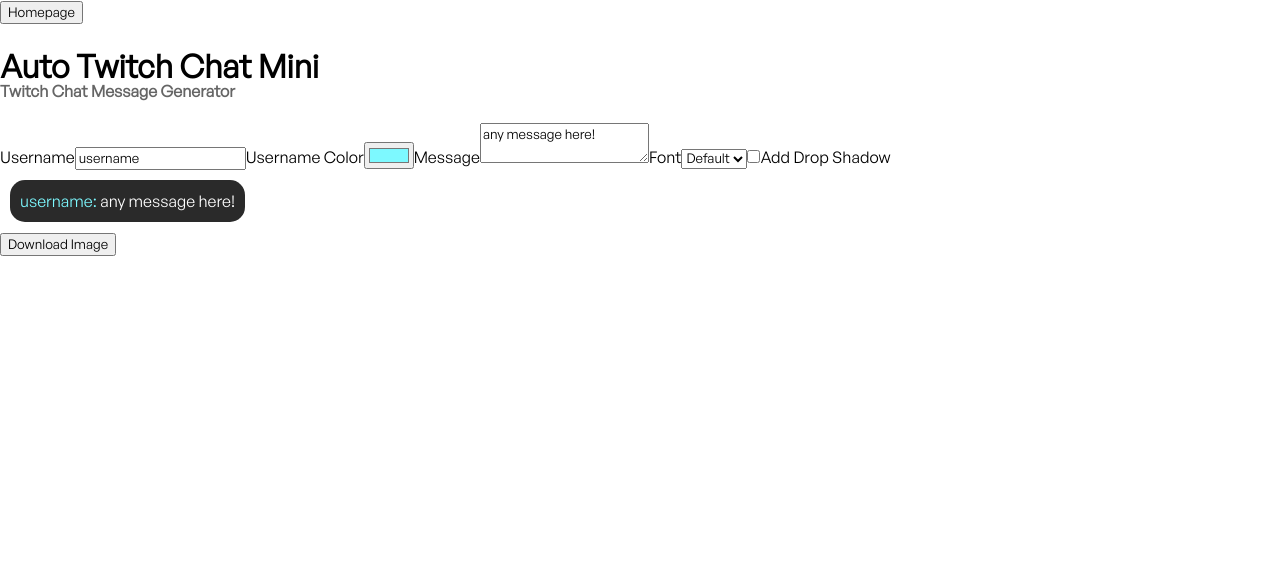
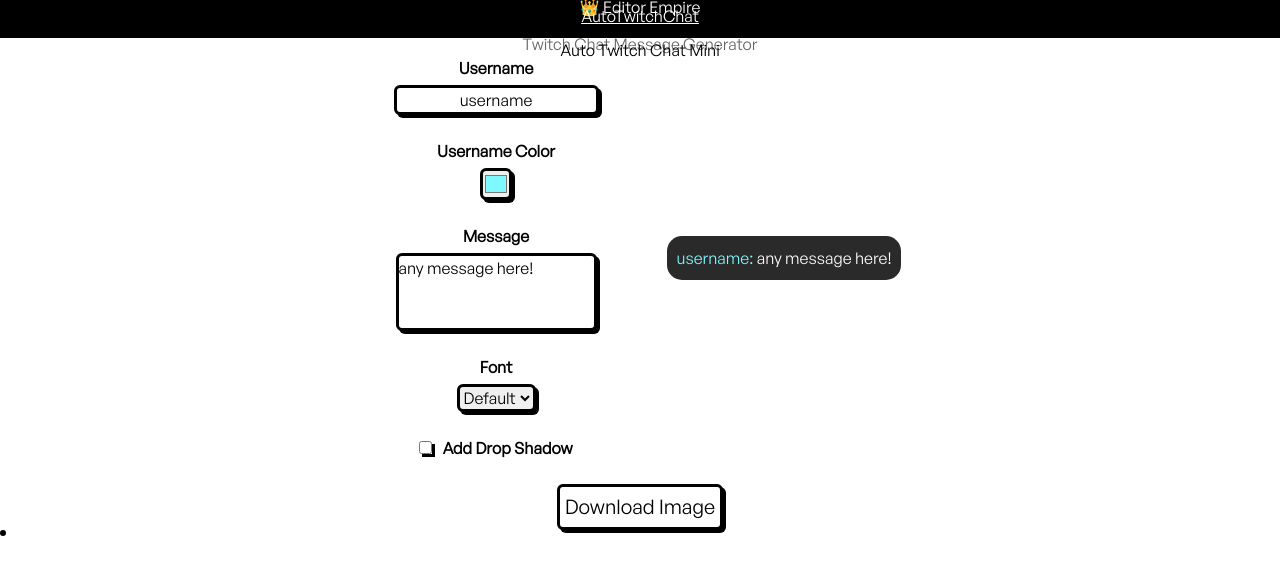
Before and after one commit to JiggypuffFridays/editor-tools, a React (Create React App) app: page /editor-tools/auto-twitch-chat in a window 1280 px wide. Shown: the top 574 px of the page. Built offline with nearby package versions, Linux system fonts and the light colour scheme.

Commit message:
Added ADs + FavIco

```diff
--- a/package.json
+++ b/package.json
@@ -41,6 +41,10 @@
     ]
   },
   "devDependencies": {
-    "gh-pages": "^6.0.0"
+    "@fullhuman/postcss-purgecss": "^5.0.0",
+    "autoprefixer": "^10.4.15",
+    "gh-pages": "^6.0.0",
+    "postcss-cli": "^10.1.0",
+    "tailwindcss": "^3.3.3"
   }
 }
--- a/public/index.html
+++ b/public/index.html
@@ -24,7 +24,7 @@
       work correctly both with client-side routing and a non-root public URL.
       Learn how to configure a non-root public URL by running `npm run build`.
     -->
-    <title>React App</title>
+    <title>Editor Empire</title>
   </head>
   <body>
     <noscript>You need to enable JavaScript to run this app.</noscript>
--- a/src/App.css
+++ b/src/App.css
@@ -1,3 +1,7 @@
+@tailwind base;
+@tailwind components;
+@tailwind utilities;
+
 .App {
   text-align: center;
 }
@@ -36,3 +40,24 @@
     transform: rotate(360deg);
   }
 }
+
+
+input, textarea, select {
+  box-shadow: 3px 3px 0px 0 black;
+  border: black 3px solid;
+  border-radius: 6px;
+}
+
+
+button {
+  background-color: white;
+  border: black 3px solid;
+  border-radius: 6px;
+  box-shadow: 3px 3px 0px 0 black;
+  transition: all 0.2s ease-in-out;
+}
+
+button:hover {
+  cursor: pointer;
+  box-shadow: 0px 0px 0px 0 black;
+}
--- a/src/App.js
+++ b/src/App.js
@@ -12,9 +12,13 @@
   return (
 
     <div className="App">
-      <h1>Homepage</h1>
+      <h1>Editor Tools</h1>
       <br />
-      <button onClick={handleButtonClick("/editor-tools/auto-twitch-chat")}>Go To AutoTwitchChat</button>
+
+      Create Twitch Chat Message Graphics In Seconds
+      <br/><br/>
+      <button style={{fontSize:'15px'}} onClick={handleButtonClick("/editor-tools/auto-twitch-chat")}>AutoTwitchChat</button>
+
     </div>
   );
 }
--- a/src/Header.js
+++ b/src/Header.js
@@ -12,7 +12,12 @@
 
     return (
         <div>
-            <button onClick={handleButtonClick("/")}> Homepage </button>
+            <center>
+                <div style={{cursor:'pointer',backgroundColor:"black",color:'white',padding:'10px'}}>
+                    <div onClick={handleButtonClick("/")} style={{marginTop:'-15px',marginBottom:'-15px'}}><h3>👑 Editor Empire </h3></div>
+                    <span onClick={handleButtonClick("/editor-tools/auto-twitch-chat/")}><u>AutoTwitchChat</u></span>
+                </div>
+            </center>
         </div>
     );
 }
--- /dev/null
+++ b/src/pages/AdUnit.jsx
@@ -0,0 +1,19 @@
+// components/AdUnit.js
+import React, { useEffect } from 'react';
+
+function AdUnit() {
+  useEffect(() => {
+    (window.adsbygoogle = window.adsbygoogle || []).push({});
+  }, []);
+
+  return (
+    <ins className="adsbygoogle"
+         style={{display: 'block'}}
+         data-ad-client="ca-pub-5554164709808714"
+         data-ad-slot="2087172597"
+         data-ad-format="auto"
+         data-full-width-responsive="true"></ins>
+  );
+}
+
+export default AdUnit;
--- a/src/pages/AutoTwitchChat.jsx
+++ b/src/pages/AutoTwitchChat.jsx
@@ -1,5 +1,7 @@
 import React from 'react';
 import { useState } from 'react';
+
+import AdUnit from './AdUnit';
 
 import { toPng } from 'html-to-image'
 
@@ -11,7 +13,6 @@
     const [username, setUsername] = useState("username");
     const [usernameColor, setUsernameColor] = useState("#7DF9FF");
     const [message, setMessage] = useState("any message here!");
-    const [rectanglePadding, setRectanglePadding] = useState(10);
     const [font, setFont] = useState("Default");
     const [dropShadow, setDropShadow] = useState(false);
 
@@ -36,35 +37,41 @@
     return(
         <div className="AutoTwitchChat">
 
-
+            <center>
                 <h1>Auto Twitch Chat Mini</h1>
                 <h4 style={{opacity:'60%',marginTop:'-30px'}}>Twitch Chat Message Generator</h4>
+            </center>
 
-            <div>
-                Username
-                <input type="text" value={username} onChange={e => setUsername(e.target.value)} />
+            <div id="sideBySide" style={{display:'grid',gridTemplateColumns:'1fr 1fr', width:'45%',margin:'0 auto'}}>
+                <div style={{ display:'flex',flexDirection:'column', justifyContent:'center',alignItems:'center'}}>
+                    <b style={{paddingBottom:'5px'}}>Username</b>
+                    <input type="text" value={username} onChange={e => setUsername(e.target.value)} style={{textAlign:"center"}}/>
+                    <br/>
 
-                Username Color
-                <input type="color" value={usernameColor} onChange={e => setUsernameColor(e.target.value)} />
+                    <b style={{paddingBottom:'5px'}}>Username Color</b>
+                    <input style={{width:'32px',height:'32px'}} type="color" value={usernameColor} onChange={e => setUsernameColor(e.target.value)} />
+                    <br/>
 
-                Message
-                <textarea value={message} onChange={e => setMessage(e.target.value)} maxLength={500}></textarea>
+                    <b style={{paddingBottom:'5px'}}>Message</b>
+                    <textarea style={{resize:'none'}} rows="3" value={message} onChange={e => setMessage(e.target.value)} maxLength={500}></textarea>
+                    <br/>
 
-                Font
+                    <b style={{paddingBottom:'5px'}}>Font</b>
                     <select value={font} onChange={e => setFont(e.target.value)} style={{ fontFamily: font === "Roboto" ? "Roboto" : "inherit" }}>
+                        <option value="Roboto" style={{ fontFamily: "Roboto" }} selected>Roboto</option>
                         <option value="Default" style={{ fontFamily: "inherit" }}>Default</option>
-                    <option value="Roboto" style={{ fontFamily: "Roboto" }}>Roboto</option>
                     </select>
+                    <br/>
 
                     <label>
                         <input type="checkbox" checked={dropShadow} onChange={() => setDropShadow(!dropShadow)} />
-                    Add Drop Shadow
+                        <b style={{paddingBottom:'5px'}}> &nbsp; Add Drop Shadow</b>
                     </label>
                 </div>
 
 
-            <div>
-                <div pid="chatbox-preview" style={{ pointerEvents:'none', padding: rectanglePadding, width: 'fit-content', fontFamily: font === "Roboto" ? "Roboto" : "inherit" }}>
+                <div style={{ display:'flex',flexDirection:'column', justifyContent:'center',alignItems:'center'}}>
+                    <div id="chatbox-preview" style={{ padding: '10', width: 'fit-content', fontFamily: font === "Roboto" ? "Roboto" : "inherit", userSelect: 'none'  }}>
 
                         <div style={{backgroundColor:'#2a2a2a',padding:'10px',borderRadius:'15px',boxShadow: dropShadow ? '4px 4px 0px rgba(0, 0, 0, .25)' : 'none'}}>
                             <span style={{ color: usernameColor }}>{username}:</span>&nbsp;
@@ -78,8 +85,19 @@
 
                     </div>
                 </div>
+            </div>
 
-            <button onClick={downloadImage}>Download Image</button>
+            <br/>
+
+            <div style={{width:'fit-content',margin:'0 auto'}}>
+                <button style={{padding:'5px',fontSize:'20px'}} onClick={downloadImage}>Download Image</button>
+            </div>
+
+            <div style={{width:'fit-content',height:'fit-content',border:'black 3px solid',borderRadius:'6px'}}>
+            <AdUnit />
+            </div>
+
+
 
         </div>
     )
--- /dev/null
+++ b/tailwind.config.js
@@ -0,0 +1,8 @@
+/** @type {import('tailwindcss').Config} */
+module.exports = {
+  content: [],
+  theme: {
+    extend: {},
+  },
+  plugins: [],
+}
```
Also changed, not shown: 2 other files (tests, documents, lock files or other folders). Lines whose indentation alone changed are shown as unchanged.
